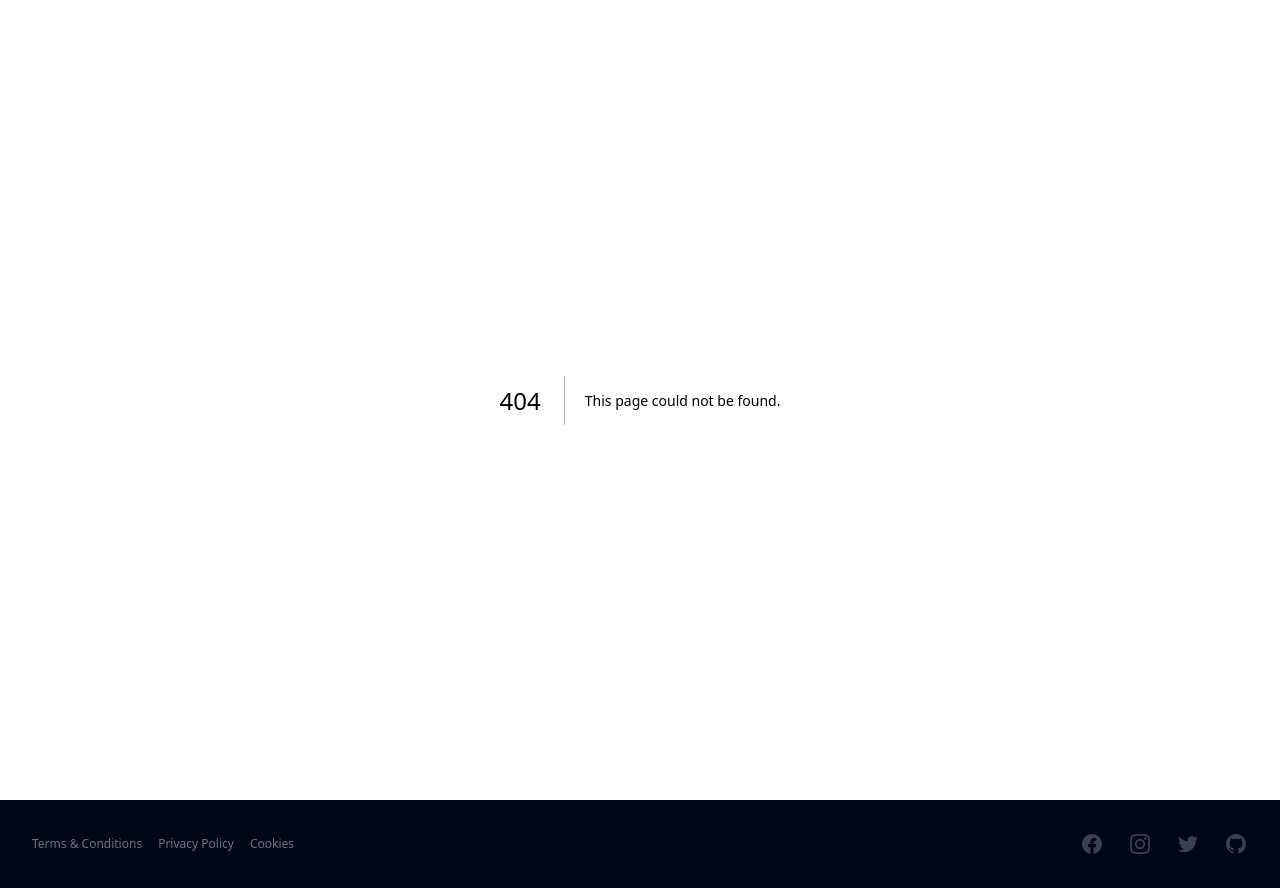
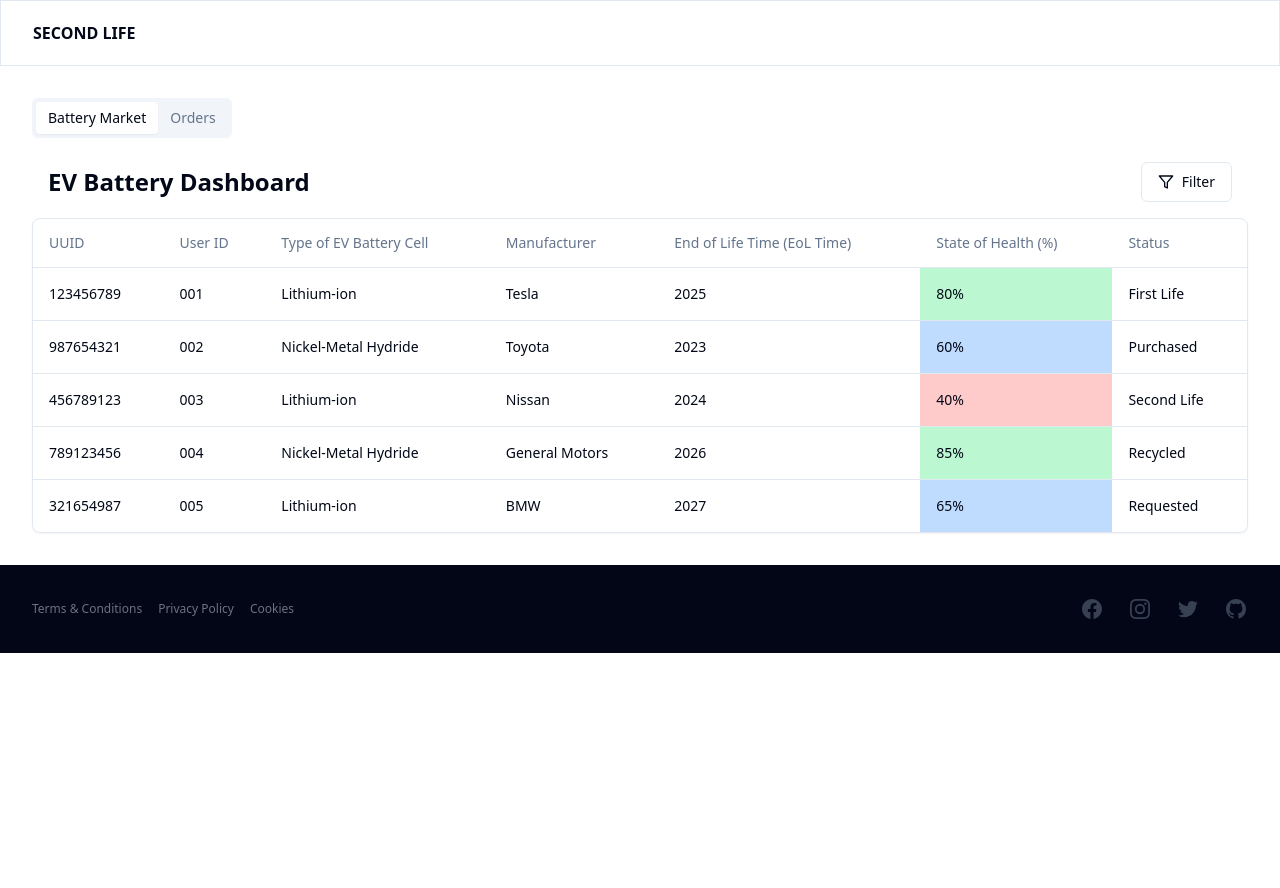
Before and after one commit to Elite-Gadget-Labs/SecondLife, a Next.js app: page /dashboard/admin in a window 1280 px wide. Before the commit this address had no page. After the commit the page ends 800 px from the top, so only its background shows below. Built offline with nearby package versions, Linux system fonts and the light colour scheme; no server answers.

Commit message:
added admin pages

```diff
--- /dev/null
+++ b/app/dashboard/admin/page.tsx
@@ -0,0 +1,23 @@
+import React from "react";
+import { Tabs, TabsContent, TabsList, TabsTrigger } from "@/components/ui/tabs";
+import { BatteryInventory } from "@/components/battery-inventory";
+import { BatteryOrders } from "@/components/battery-orders";
+
+const AdminPage = () => {
+  return (
+    <Tabs defaultValue="battery-market" >
+      <TabsList>
+        <TabsTrigger value="battery-market">Battery Market</TabsTrigger>
+        <TabsTrigger value="orders">Orders</TabsTrigger>
+      </TabsList>
+      <TabsContent value="orders">
+        <BatteryOrders />
+      </TabsContent>
+      <TabsContent value="battery-market">
+        <BatteryInventory />
+      </TabsContent>
+    </Tabs>
+  );
+};
+
+export default AdminPage;
--- /dev/null
+++ b/components/ui/tabs.tsx
@@ -0,0 +1,55 @@
+"use client"
+
+import * as React from "react"
+import * as TabsPrimitive from "@radix-ui/react-tabs"
+
+import { cn } from "@/lib/utils"
+
+const Tabs = TabsPrimitive.Root
+
+const TabsList = React.forwardRef<
+  React.ElementRef<typeof TabsPrimitive.List>,
+  React.ComponentPropsWithoutRef<typeof TabsPrimitive.List>
+>(({ className, ...props }, ref) => (
+  <TabsPrimitive.List
+    ref={ref}
+    className={cn(
+      "inline-flex h-10 items-center justify-center rounded-md bg-muted p-1 text-muted-foreground",
+      className
+    )}
+    {...props}
+  />
+))
+TabsList.displayName = TabsPrimitive.List.displayName
+
+const TabsTrigger = React.forwardRef<
+  React.ElementRef<typeof TabsPrimitive.Trigger>,
+  React.ComponentPropsWithoutRef<typeof TabsPrimitive.Trigger>
+>(({ className, ...props }, ref) => (
+  <TabsPrimitive.Trigger
+    ref={ref}
+    className={cn(
+      "inline-flex items-center justify-center whitespace-nowrap rounded-sm px-3 py-1.5 text-sm font-medium ring-offset-background transition-all focus-visible:outline-none focus-visible:ring-2 focus-visible:ring-ring focus-visible:ring-offset-2 disabled:pointer-events-none disabled:opacity-50 data-[state=active]:bg-background data-[state=active]:text-foreground data-[state=active]:shadow-sm",
+      className
+    )}
+    {...props}
+  />
+))
+TabsTrigger.displayName = TabsPrimitive.Trigger.displayName
+
+const TabsContent = React.forwardRef<
+  React.ElementRef<typeof TabsPrimitive.Content>,
+  React.ComponentPropsWithoutRef<typeof TabsPrimitive.Content>
+>(({ className, ...props }, ref) => (
+  <TabsPrimitive.Content
+    ref={ref}
+    className={cn(
+      "mt-2 ring-offset-background focus-visible:outline-none focus-visible:ring-2 focus-visible:ring-ring focus-visible:ring-offset-2",
+      className
+    )}
+    {...props}
+  />
+))
+TabsContent.displayName = TabsPrimitive.Content.displayName
+
+export { Tabs, TabsList, TabsTrigger, TabsContent }
--- a/package.json
+++ b/package.json
@@ -18,6 +18,7 @@
     "@radix-ui/react-label": "^2.0.2",
     "@radix-ui/react-select": "^2.0.0",
     "@radix-ui/react-slot": "^1.0.2",
+    "@radix-ui/react-tabs": "^1.0.4",
     "@radix-ui/themes": "^2.0.3",
     "@tabler/icons-react": "^2.47.0",
     "class-variance-authority": "^0.7.0",
```
Also changed, not shown: 1 other file (tests, documents, lock files or other folders).
